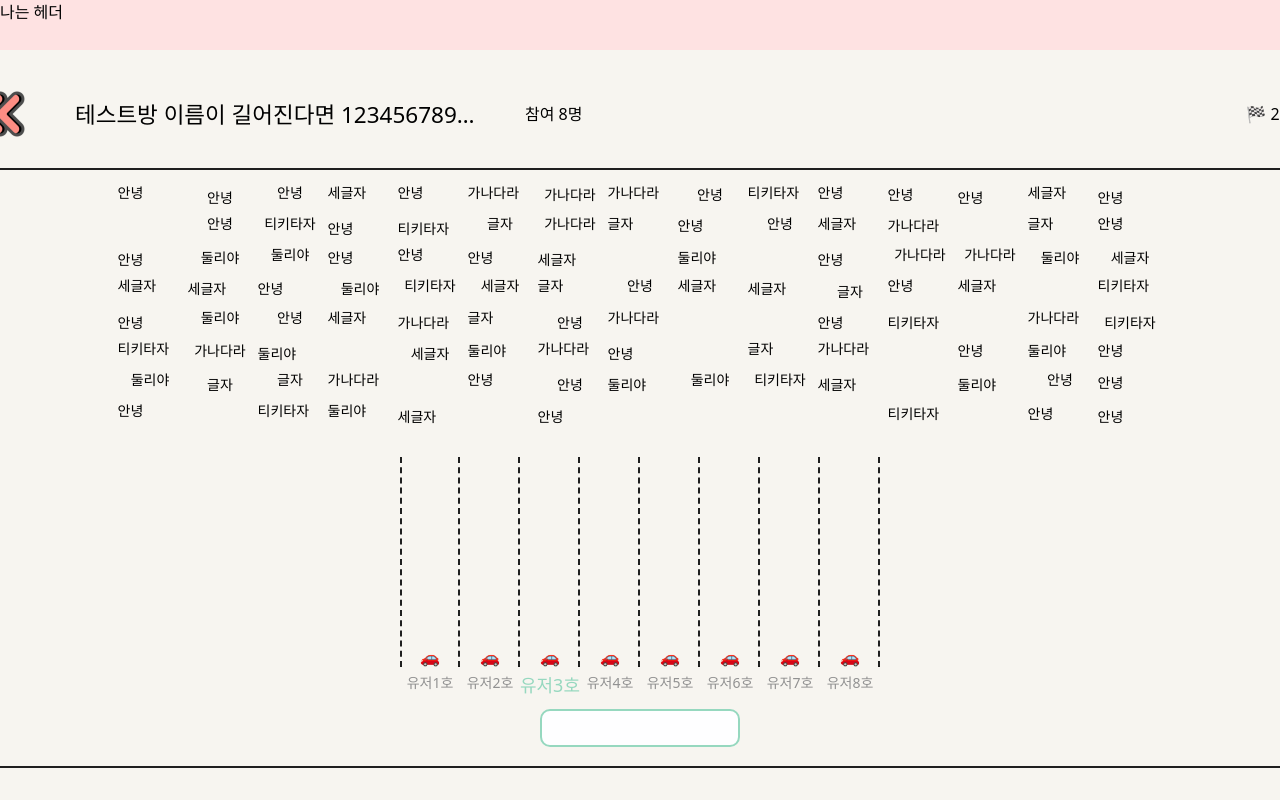
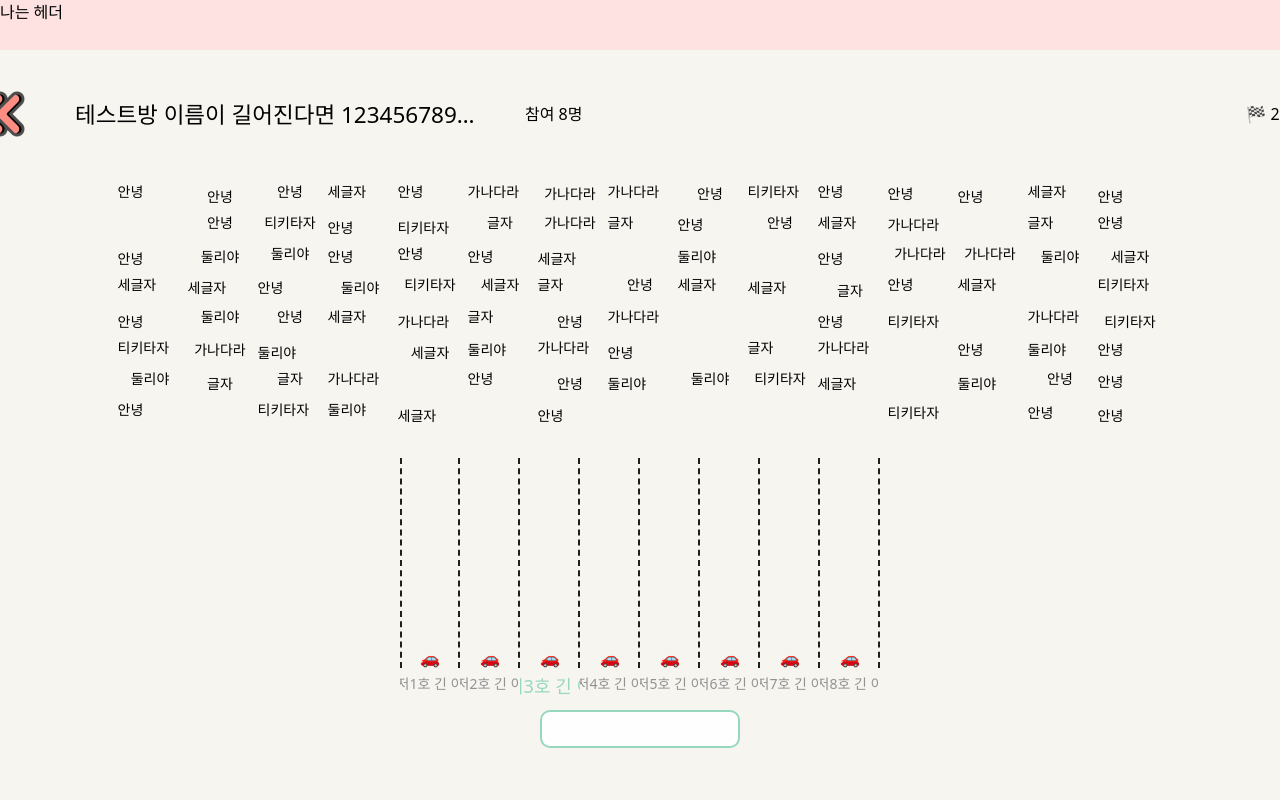
Before and after one commit to Team-E2I4/Team-E2I4-TiKiTaza-FE, a React (Vite) app: page /gameroom/1/word in a window 1280 px wide. Shown: the top 800 px of the page. Built offline with nearby package versions, Linux system fonts and the light colour scheme.

Commit message:
[🎨style]: 테두리 제거, truncate(미적용..)

```diff
--- a/src/pages/GameWordPage/GameWordPage.tsx
+++ b/src/pages/GameWordPage/GameWordPage.tsx
@@ -24,6 +24,8 @@ interface WordRankProps {
   userName: string;
   score: number;
 }
+
+const MYUSERID = 3;
 const WordRank = (data: WordRankProps) => {
   return (
     <>
@@ -33,20 +35,20 @@ const WordRank = (data: WordRankProps) => {
           <span className='absolute bottom-12 left-8'>🚗</span>
         </div>
         <div
-          className={`flex justify-center pt-[0.5rem] ${data.userId === MYUSERID ? 'text-[1.8rem] text-green-100' : 'text-[1.4rem] text-gray-200'}`}>
-          {data.userName}
+          className={`flex truncate justify-center pt-[0.5rem] ${data.userId === MYUSERID ? 'text-[1.8rem] text-green-100' : 'text-[1.4rem] text-gray-200'}`}>
+          {data.userName} 긴 이름
         </div>
       </div>
     </>
   );
 };
-const MYUSERID = 3;
+
 const GameWordPage = () => {
   return (
     <>
       <IngameHeader />
       <div className='grow'>
-        <div className='flex flex-col items-center justify-around h-[60rem] border-2 border-black'>
+        <div className='flex flex-col items-center justify-around h-[60rem]'>
           <div className='h-[25rem] grid grid-rows-[repeat(8,minmax(0,1fr))] grid-cols-[repeat(15,7rem)] text-[1.4rem]'>
             {words.map((w, i) => {
               return <WordCell key={i + w}>{w}</WordCell>;
```
